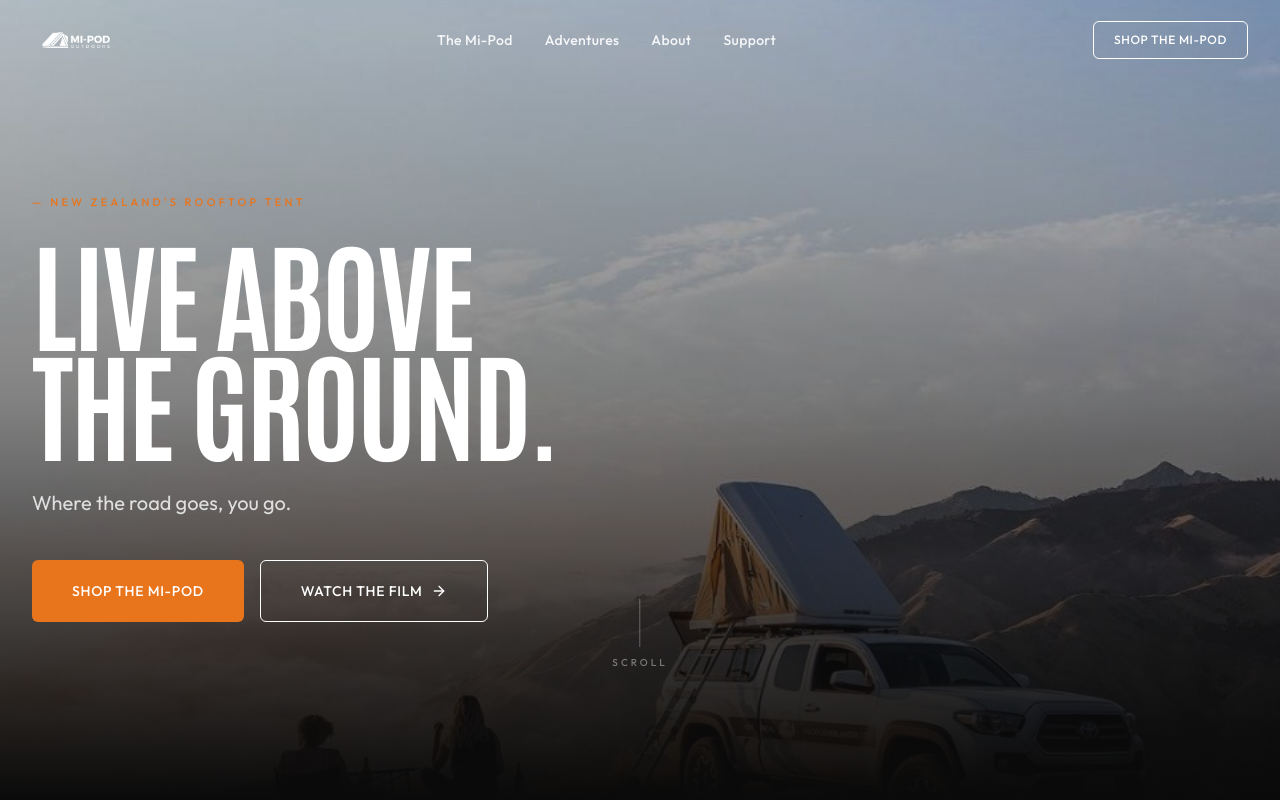
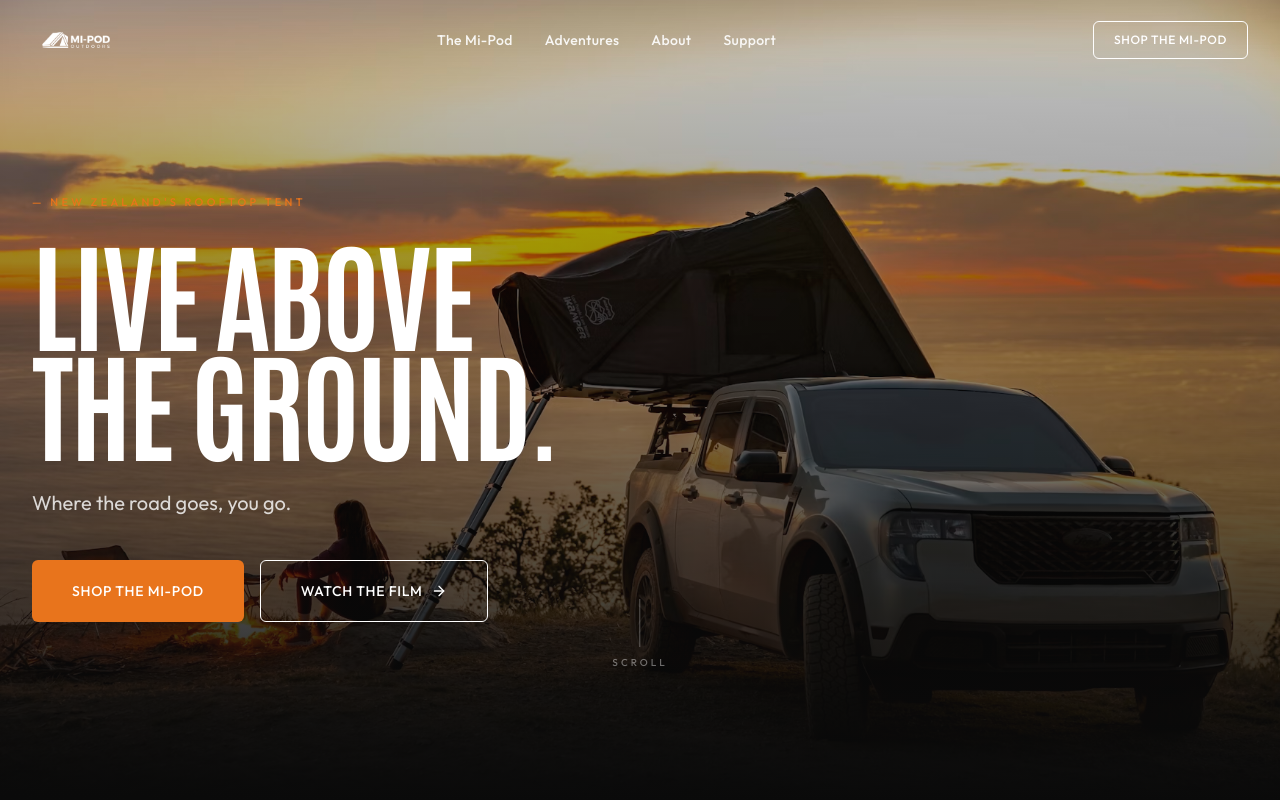
Before and after one commit to olinixon/MiPod-Outdoors, a Next.js app: page / in a window 1280 px wide. Shown: the top 800 px of the page. Built offline with nearby package versions, Linux system fonts and the light colour scheme.

Commit message:
feat: swap homepage hero to sunset image (avif)

```diff
--- a/components/homepage/Hero.tsx
+++ b/components/homepage/Hero.tsx
@@ -5,10 +5,10 @@
 export function Hero() {
   return (
     <section className="relative min-h-screen flex items-center overflow-hidden bg-charcoal-900">
-      {/* LIFESTYLE PLACEHOLDER: Tacoma on clifftop with deployed rooftop tent, cinematic landscape. To be replaced post-Nelson shoot. */}
+      {/* LIFESTYLE PLACEHOLDER: Sunset hero — to be replaced post-Nelson shoot. */}
       <Image
-        src="/images/lifestyle/hero-tacoma-clifftop.jpg"
-        alt="A black Toyota Tacoma parked on a clifftop with a rooftop tent deployed, overlooking a vast wilderness landscape."
+        src="/images/lifestyle/photo-1776725120960-32c1e0194cc7.avif"
+        alt="A rooftop tent at sunset with warm orange sky and atmospheric haze"
         fill
         className="object-cover object-center"
         priority
```
Also changed, not shown: public/images/lifestyle/photo-1776725120960-32c1e0194cc7.avif (added).
